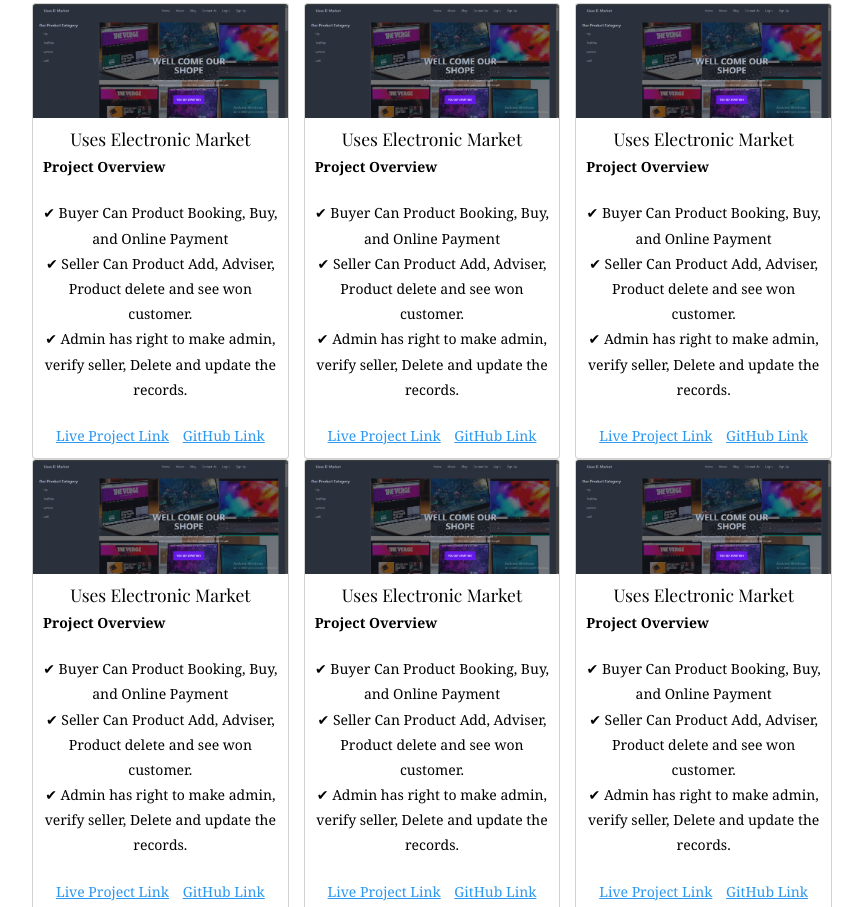
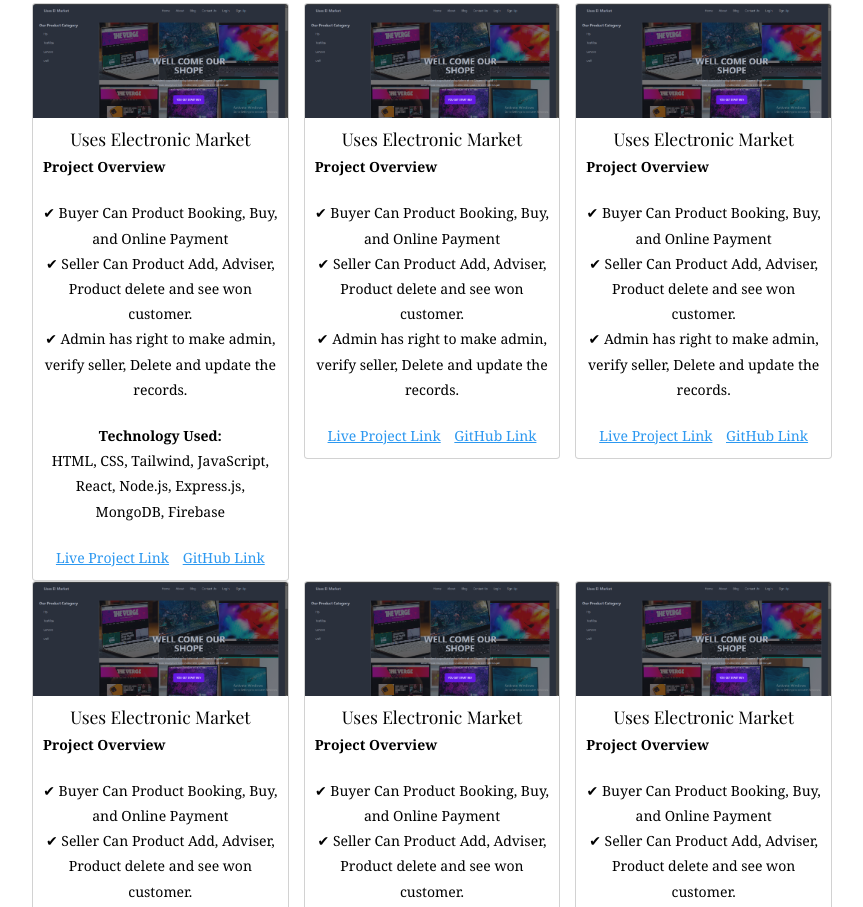
Before and after one commit to abuhanifornob/protfolio_website, a plain HTML site: page index.html in a window 1280 px wide. Shown: the part 1893-2800 px from the top of the page, without its empty margins (358-1221 px from the left). Drawn offline with nearby package versions, Linux system fonts and the light colour scheme; files whose address does not match are found by name; a web font is replaced by a local one.

Commit message:
projects add

```diff
--- a/index.html
+++ b/index.html
@@ -100,7 +100,8 @@
                                 <div class="overlay"></div>
                                 <div class="container-fluid">
                                     <div class="row">
-                                        <div class="col-md-6 col-md-offset-3 col-md-pull-3 col-sm-12 col-xs-12 js-fullheight slider-text">
+                                        <div class="col-md-6 col-md-offset-3 col-md-pull-3 col-sm-12 col-xs-12 js-
+                                         fullheight slider-text">
                                             <div class="slider-text-inner js-fullheight">
                                                 <div class="desc">
                                                     <h1>Hi! I am <br>MERN Stack Developer</h1>
@@ -116,12 +117,18 @@
                                 <div class="overlay"></div>
                                 <div class="container-fluid">
                                     <div class="row">
-                                        <div class="col-md-6 col-md-offset-3 col-md-pull-3 col-sm-12 col-xs-12 js-fullheight slider-text">
+                                        <div class="col-md-6 col-md-offset-3 col-md-pull-3 col-sm-12 col-xs-12 js-
+                                         fullheight slider-text">
                                             <div class="slider-text-inner">
                                                 <div class="desc">
                                                     <h1>I am <br>Web Developer</h1>
                                                     </h2>
-                                                    <p><a href="https://drive.google.com/file/d/1BX3FtzzxKWBbCkHSLLNRJeyzXduGVgIH/view?usp=share_link" class="btn btn-primary btn-learn">VIEW RESUME <i class="icon-briefcase3"></i></a></p>
+                                                    <p><a
+
+
+                                            href="https://drive.google.com/file/d/1BX3FtzzxKWBbCkHSLLNRJeyzXduGVgIH/view?
+                                             usp=share_link" class="btn btn-primary btn-learn">VIEW RESUME <i
+                                              class="icon-briefcase3"></i></a></p>
                                                 </div>
                                             </div>
                                         </div>
@@ -204,7 +211,8 @@
                                     <div class="progress-wrap">
                                         <h3>Data Structure and Algorithms</h3>
                                         <div class="progress" style="height: 20px;">
-                                            <div class="progress-bar color-6" role="progressbar" aria-valuenow="80" aria-valuemin="0" aria-valuemax="100" style="width:60%">
+                                            <div class="progress-bar color-6" role="progressbar" aria-valuenow="80" aria-
+                                             valuemin="0" aria-valuemax="100" style="width:60%">
                                                 <span class="fw-bolder fs-3 ps-5">60%</span>
                                             </div>
                                         </div>
@@ -219,7 +227,8 @@
                 <section class="colorlib-services m-0" data-section="services">
                     <div class="colorlib-narrow-content">
                         <div class="row">
-                            <div class="col-md-6 col-md-offset-3 col-md-pull-3 animate-box" data-animate-effect="fadeInLeft">
+                            <div class="col-md-6 col-md-offset-3 col-md-pull-3 animate-box" data-animate-
+                             effect="fadeInLeft">
                                 <h2 class="colorlib-heading">Here are some of my Projects</h2>
                             </div>
                         </div>
@@ -244,8 +253,15 @@
                                         ✔	Admin has right to make admin, verify seller, Delete and update the records.
                                         <br>
                                         </p>
-                                        <a href="#" class="card-link">Live Project Link</a>
-                                        <a href="#" class="card-link">GitHub Link</a>
+                                        <p>
+                                           <strong class="text-start"> Technology Used:</strong><br> HTML, CSS, Tailwind,
+                                               JavaScript, React, Node.js, Express.js, MongoDB,
+                                     Firebase
+                                        </p>
+                                        <a href="https://uses-product-sell.web.app/" class="card-link">Live Project
+                                              Link</a>
+                                        <a href="https://github.com/abuhanifornob/uses_product_resel_cline_side"
+                                         class="card-link">GitHub Link</a>
 
 
                                     </div>
```
